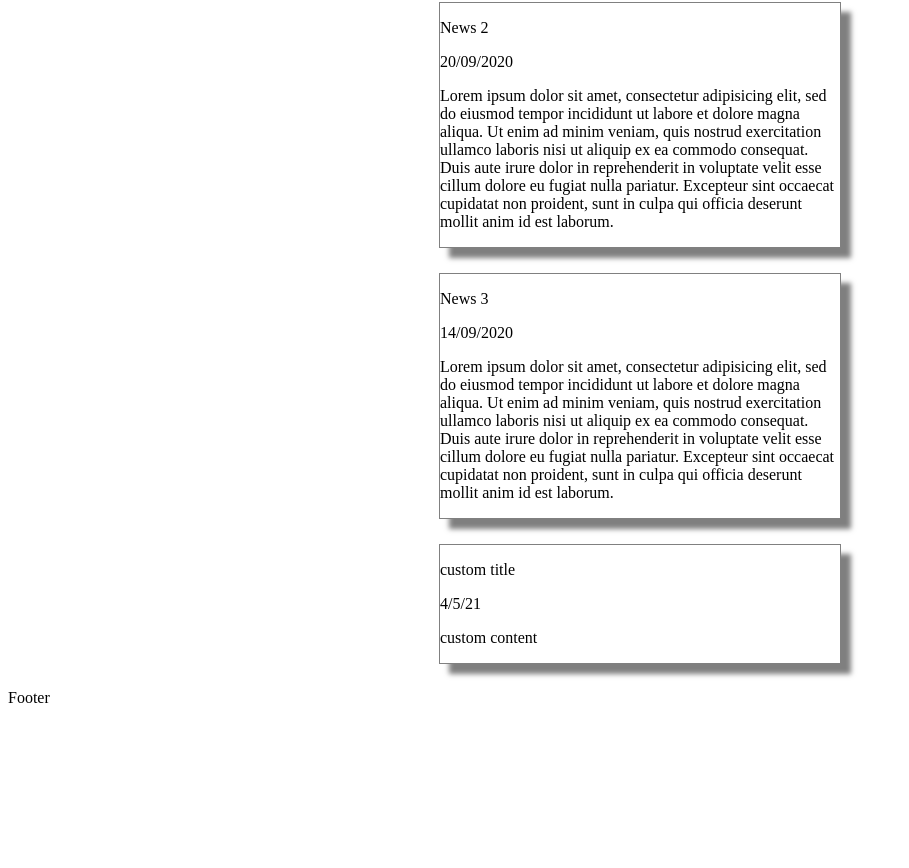
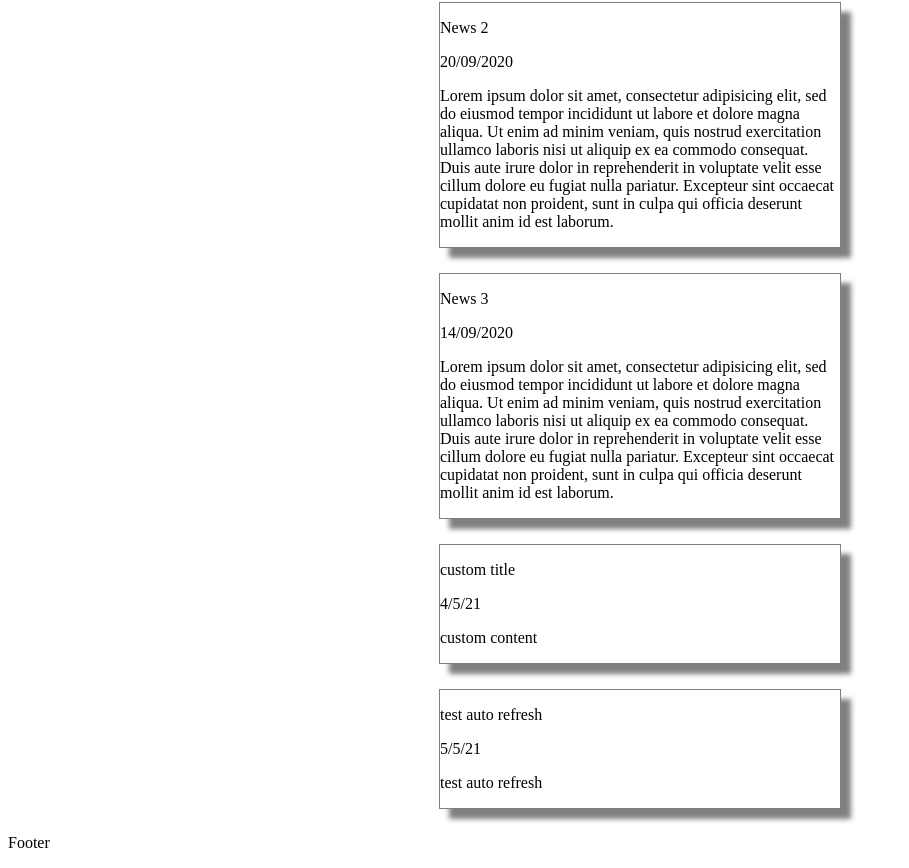
Before and after one commit to ggxm-ecv/Music_News, a Vue app: page / in a window 1280 px wide. Shown: the part 539-1407 px from the top of the page, without its empty margins (0-909 px from the left). Before the commit the page ends 1262 px from the top, so only its background shows below. Built offline with nearby package versions, Linux system fonts and the light colour scheme; data requests are answered from the project's data file; sample sign-in values are in the browser's storage.

Commit message:
:tada: :sparkles: :rocket: admin > auto refresh list news when add news

```diff
--- a/server/db.json
+++ b/server/db.json
@@ -88,6 +88,12 @@
       "content": "custom content",
       "published": "4/5/21",
       "id": 4
+    },
+    {
+      "title": "test auto refresh",
+      "content": "test auto refresh",
+      "published": "5/5/21",
+      "id": 5
     }
   ],
   "genres": [
--- a/src/components/admin/news/AddNews.vue
+++ b/src/components/admin/news/AddNews.vue
@@ -48,6 +48,9 @@ export default {
       this.form.published = todayGood
 
       const res = axios.post('http://localhost:3000/news', this.form)
+        .then(function (response) {
+          this.$emit('getNewData', this.form)
+        }.bind(this))
       this.news = res.data
     }
   }
--- a/src/components/admin/news/NewsList.vue
+++ b/src/components/admin/news/NewsList.vue
@@ -2,7 +2,7 @@
   <div>
     <h2> Les dernières news </h2>
     <br>
-    <AddNews />
+    <AddNews @getNewData="setNewData" />
     <id-news
       v-for="news in news"
       :key="news.id"
@@ -37,6 +37,9 @@ export default {
         }
       })
       this.news = res.data
+    },
+    setNewData (data) {
+      this.news.push(data)
     }
   },
   mounted () {
```
